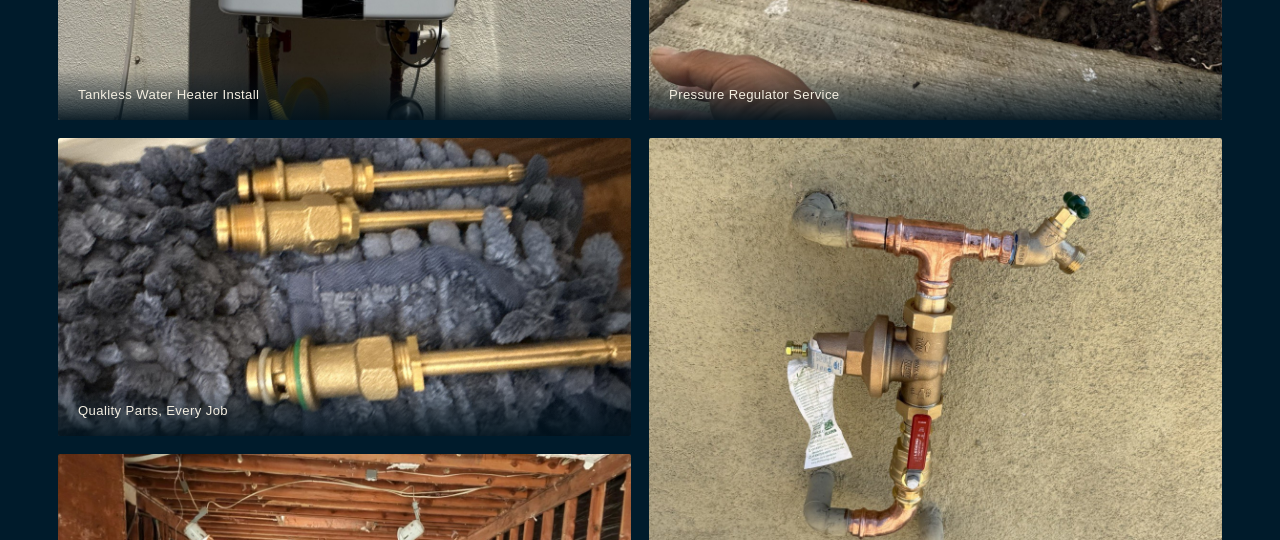
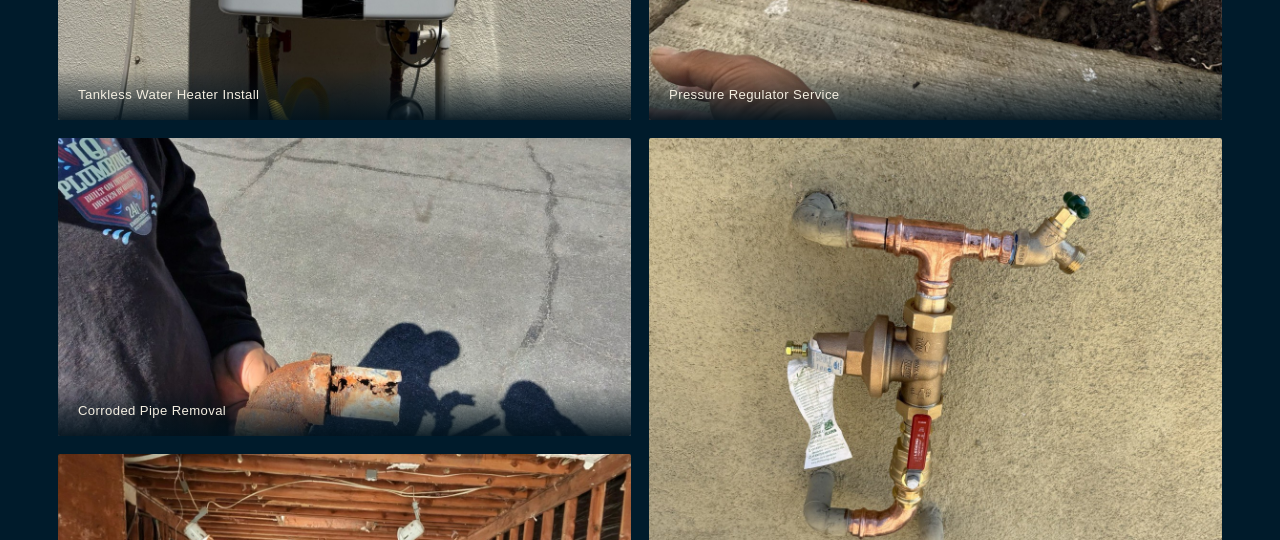
Before and after one commit to dot-jaypeg/integrity-quality-plumbing, a website: page index.html in a window 1280 px wide. Shown: the part 3260-3800 px from the top of the page. Drawn offline with Linux system fonts and the light colour scheme; a web font is replaced by a local one.

Commit message:
Replace brass-fittings gallery photo with corroded pipe removal shot
The old brass-fittings.jpg was a blurry macro of the same valve
cartridges already used elsewhere in the gallery (valve-cartridges.jpg),
causing a duplicate "Quality Parts, Every Job" caption. Swapped in a
sharp shot of a corroded pipe pulled from a job, with the branded IQ
Plumbing shirt visible.

Co-Authored-By: Claude Sonnet 5 <noreply@anthropic.com>

```diff
--- a/index.html
+++ b/index.html
@@ -166,8 +166,8 @@
           <figcaption>Pressure Regulator Service</figcaption>
         </figure>
         <figure class="gallery-item wide reveal">
-          <img src="assets/images/gallery/brass-fittings.jpg" alt="Quality brass fittings">
-          <figcaption>Quality Parts, Every Job</figcaption>
+          <img src="assets/images/gallery/corroded-pipe-removal.jpg" alt="Technician holding a corroded pipe removed from a customer's home">
+          <figcaption>Corroded Pipe Removal</figcaption>
         </figure>
         <figure class="gallery-item tall reveal">
           <img src="assets/images/gallery/copper-repipe.jpg" alt="Copper repipe assembly">
```
Also changed, not shown: assets/images/gallery/brass-fittings.jpg (deleted), assets/images/gallery/corroded-pipe-removal.jpg (added).
